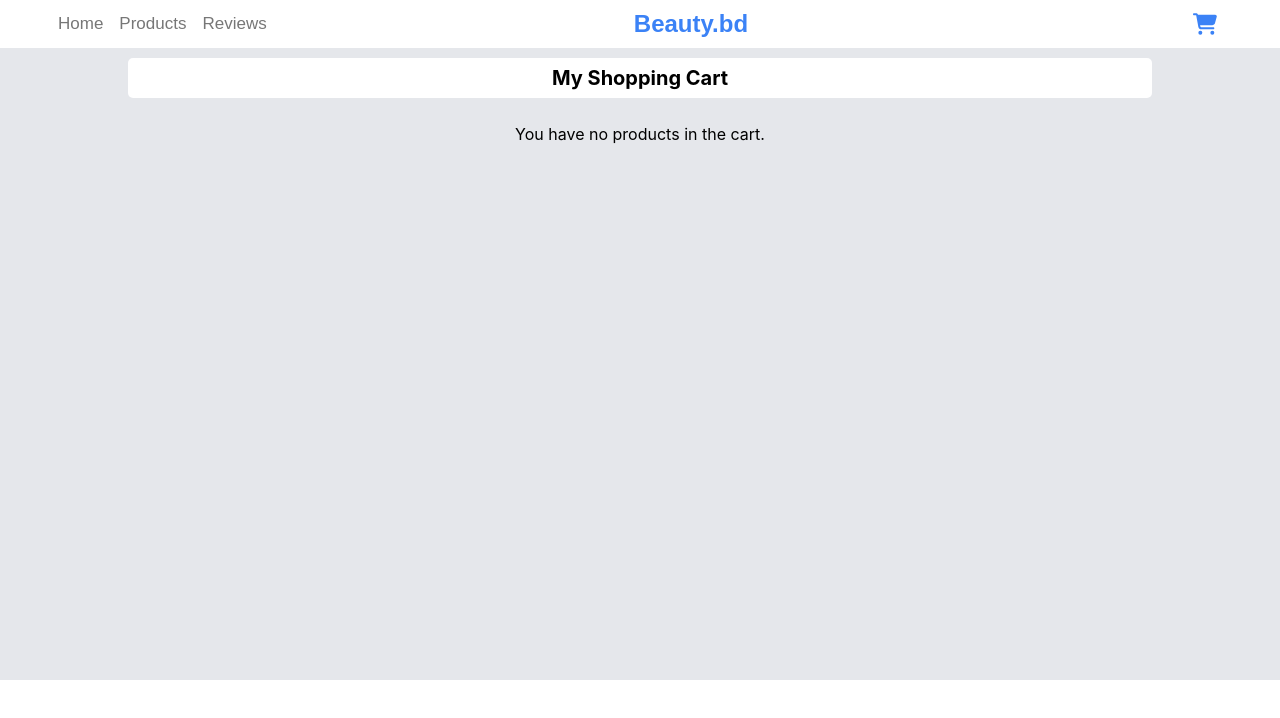
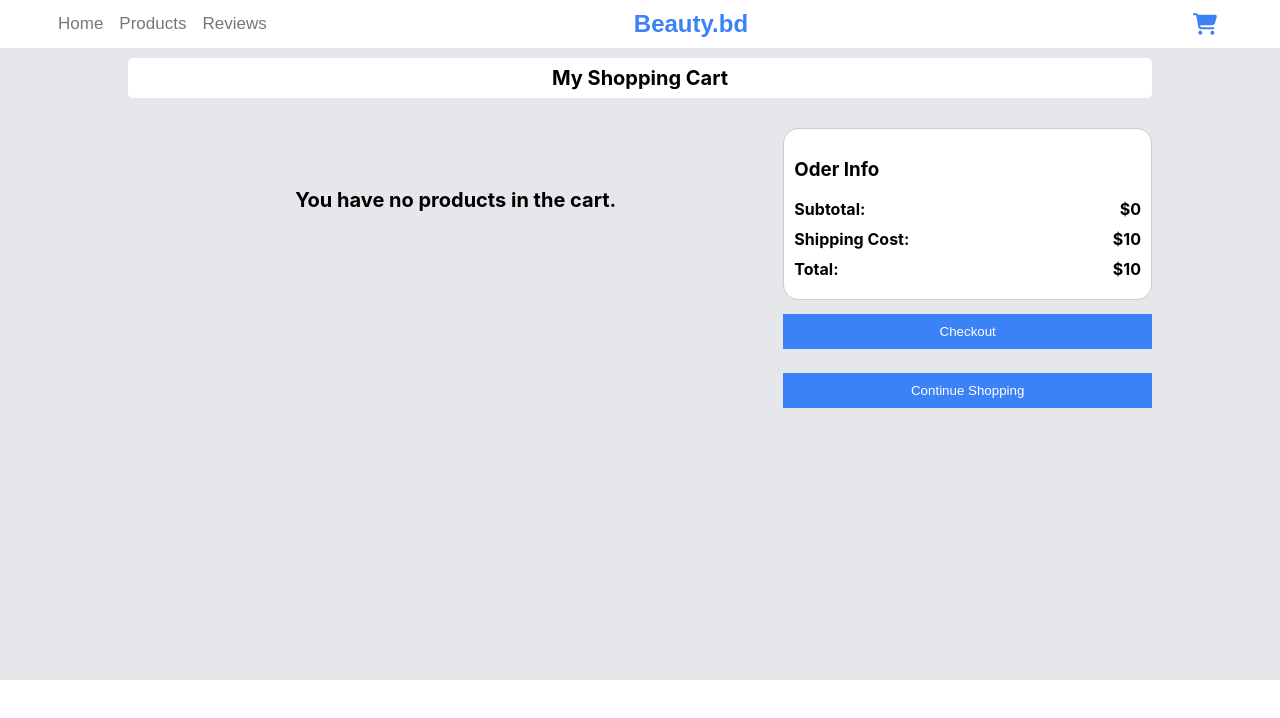
Before and after one commit to MinhKhang8803/shopping-store, a React (Create React App) app in the folder shoping-store/: page /cart in a window 1280 px wide. Shown: the top 718 px of the page. Built offline with nearby package versions, Linux system fonts and the light colour scheme.

Commit message:
Fix Cart Style

```diff
--- a/shoping-store/src/components/cart.jsx
+++ b/shoping-store/src/components/cart.jsx
@@ -43,13 +43,12 @@ const Cart = ({ cart, dispatch }) => {
       <s.Title>
         <h2>My Shopping Cart</h2>
       </s.Title>
-      {cart.length === 0 ? (
-        <p>You have no products in the cart.</p>
-      ) : (
-        <>
       <s.InnerContainer>
         <s.CartContainer>
-              {cart.map((product) => (
+          {cart.length === 0 ? (
+            <s.EmptyCartMessage>You have no products in the cart.</s.EmptyCartMessage>
+          ) : (
+            cart.map((product) => (
               <s.ProductContainer key={product.productId}>
                 <s.ProductDetailContainer>
                   <s.ProductInfo>
@@ -103,7 +102,7 @@ const Cart = ({ cart, dispatch }) => {
                   </s.QuantityContainer>
                 </s.ProductDetailContainer>
               </s.ProductContainer>
-              ))}
+            )))}
 
           {deleteConfirmation !== null && (
             <s.ConfirmationPopup>
@@ -119,6 +118,7 @@ const Cart = ({ cart, dispatch }) => {
         </s.CartContainer>
         <s.CheckoutContainer>
           <s.OrderInfo>
+            <h3>Oder Info</h3>
             <s.OrderInfoItem>
               <span>Subtotal:</span>
               <span>${getTotalPrice()}</span>
@@ -140,8 +140,6 @@ const Cart = ({ cart, dispatch }) => {
           </s.ContinueShoppingButton>
         </s.CheckoutContainer>
       </s.InnerContainer>
-        </>
-      )}
     </s.Container>
   );
 };
--- a/shoping-store/src/styles/cart.js
+++ b/shoping-store/src/styles/cart.js
@@ -1,13 +1,20 @@
-import styled from 'styled-components';
-import { FiTrash2, FiPlus, FiMinus } from 'react-icons/fi';
+import styled from "styled-components";
+import { FiTrash2, FiPlus, FiMinus } from "react-icons/fi";
 
 export const Container = styled.div`
-  background-color: #E5E7EB;
+  background-color: #e5e7eb;
   height: 79vh;
   margin-top: 0;
   display: flex;
   flex-direction: column;
   align-items: center;
+`;
+
+export const EmptyCartMessage = styled.p`
+  text-align: center;
+  margin-top: 10vh;
+  font-size: 20px;
+  font-weight: 700;
 `;
 
 export const ProductContainer = styled.div`
@@ -28,13 +35,13 @@ export const ProductDetailContainer = styled.div`
   width: 140%;
   height: 25vh;
 `;
-export const CartContainer =styled.div`
+export const CartContainer = styled.div`
   width: 80%;
   display: flex;
   flex-direction: column;
 `;
 export const CheckoutContainer = styled.div`
-  width: 30%;
+  width: 45%;
   height: 300px;
   display: flex;
   flex-direction: column;
@@ -84,7 +91,7 @@ export const QuantityButton = styled.button`
 `;
 
 export const QuantityDiv = styled.div`
-width:100%;
+  width: 100%;
   display: flex;
   justify-content: space-between;
 `;
@@ -101,7 +108,7 @@ export const InputAsSpan = styled.input`
   -moz-appearance: textfield;
 `;
 export const QuantityButtonCover = styled.div`
-width:30%;
+  width: 30%;
   display: flex;
   background-color: #adadad;
   border-radius: 5px;
@@ -142,28 +149,28 @@ export const CheckoutButton = styled.button`
   border: none;
   padding: 10px;
   cursor: pointer;
-  width: 100%;  // Set width to 100% to match CheckoutContainer
+  width: 100%; // Set width to 100% to match CheckoutContainer
 `;
 
 export const Title = styled.div`
-  width:80%;
-  height:30px;
-  background-color:white;
+  width: 80%;
+  height: 30px;
+  background-color: white;
   border-radius: 5px;
   margin-bottom: 10px;
   height: 40px;
-  display:flex;
+  display: flex;
   flex-wrap: wrap;
   justify-content: center;
   align-content: center;
   margin-top: 10px;
 
-  h2{
+  h2 {
     color: black;
-    display:flex;
-    justify-content:center;
+    display: flex;
+    justify-content: center;
     font-size: 20px;
-    align-items:center;
+    align-items: center;
     flex-wrap: wrap;
   }
 `;
@@ -183,12 +190,13 @@ export { FiTrash2, FiPlus, FiMinus };
 
 export const OrderInfo = styled.div`
   background-color: #fff;
-  padding: 20px;
+  padding: 10px;
   border: 1px solid #ccc;
   margin-top: 20px;
   display: flex;
   flex-direction: column;
-  align-items: flex-end;
+  align-items: flex-start;
+  border-radius: 15px;
 `;
 
 export const OrderInfoItem = styled.div`
@@ -203,11 +211,11 @@ export const OrderInfoItem = styled.div`
 `;
 
 export const ContinueShoppingButton = styled.button`
-  background-color: #3b82f6;  // Adjust color as needed
+  background-color: #3b82f6; // Adjust color as needed
   color: #fff;
   border: none;
   padding: 10px;
   cursor: pointer;
-  width: 100%;  // Set width to 100% to match CheckoutContainer
-  margin-top: 10px;  // Add margin for separation
+  width: 100%; // Set width to 100% to match CheckoutContainer
+  margin-top: 10px; // Add margin for separation
 `;
```
Lines whose indentation alone changed are shown as unchanged.
